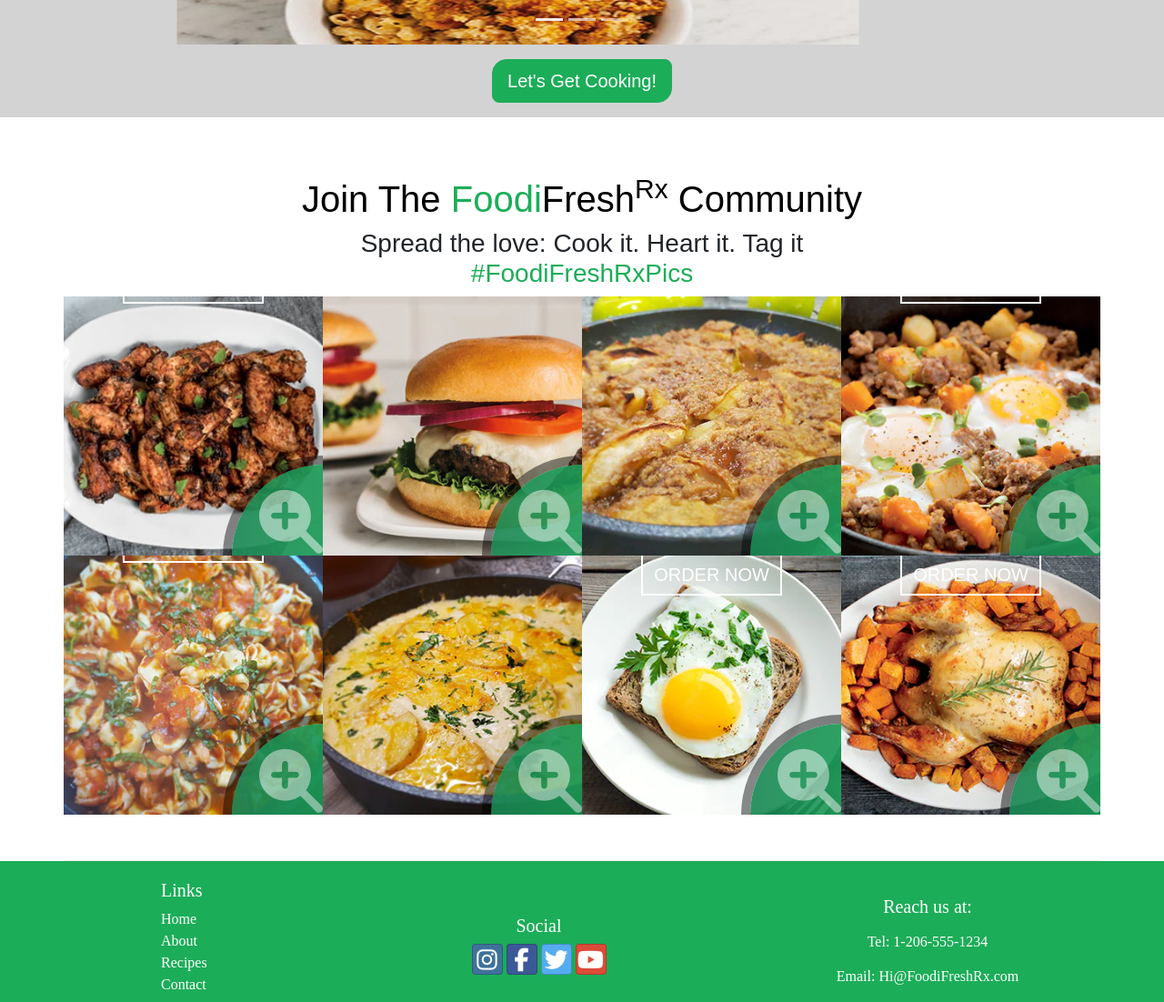
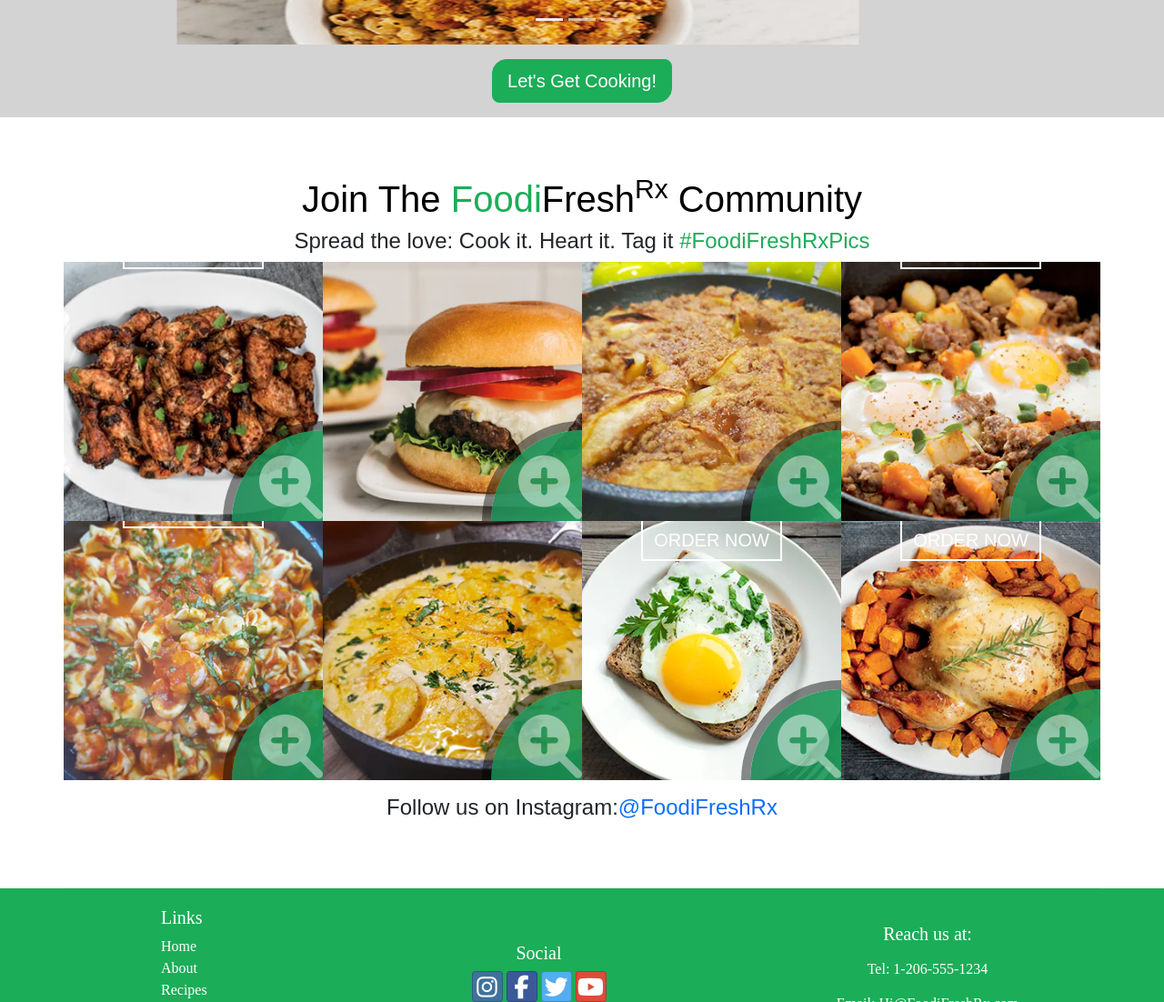
Before and after one commit to AmadoManaloJr/foodi-freshrx, a website: page index.html in a window 1280 px wide. Shown: the part 2572-3674 px from the top of the page at 91% size. Drawn offline with nearby package versions, Linux system fonts and the light colour scheme; a web font is replaced by a local one.

Commit message:
last commit before week 4 workshop

```diff
--- a/index.html
+++ b/index.html
@@ -196,9 +196,9 @@
 <div class="container text-center mx-auto mt-3" >
     <div class="row row-content align-items-center">
         <h1>Join The <span>Foodi</span>Fresh<sup>Rx</sup> Community</h1>
-        <h3><span>Spread the love: Cook it. Heart it. Tag it </span><br><span style="color:#1cad58;">#FoodiFreshRxPics</span></h3>
+        <h4><span>Spread the love: Cook it. Heart it. Tag it </span><span style="color:#1cad58;">#FoodiFreshRxPics</span></h4>
 
-        <div class="container-fluid">
+            <div class="container-fluid">
             <div class="row">
 
                         <div class="col-md-3 col-sm-4 col-xs-12 single_portfolio_text">
@@ -289,10 +289,12 @@
                                     <div class="zoom"></div>
                                 </a>
                         </div>
-            </div>
+                        <p><h4 class="d-block-md">Follow us on Instagram:<a href="https://www.instagram.com/" class="d-block-md" style="text-decoration: none">@FoodiFreshRx</h4></a></p>
         </div>
     </div>
+    </div>
 </div>
+
     <footer class="site-footer">
         <div class="container">
             <div class="row align-items-center">
```
Also changed, not shown: img/bg.jpg (deleted), img/cookers-technology.webp (added), 3 other files.
